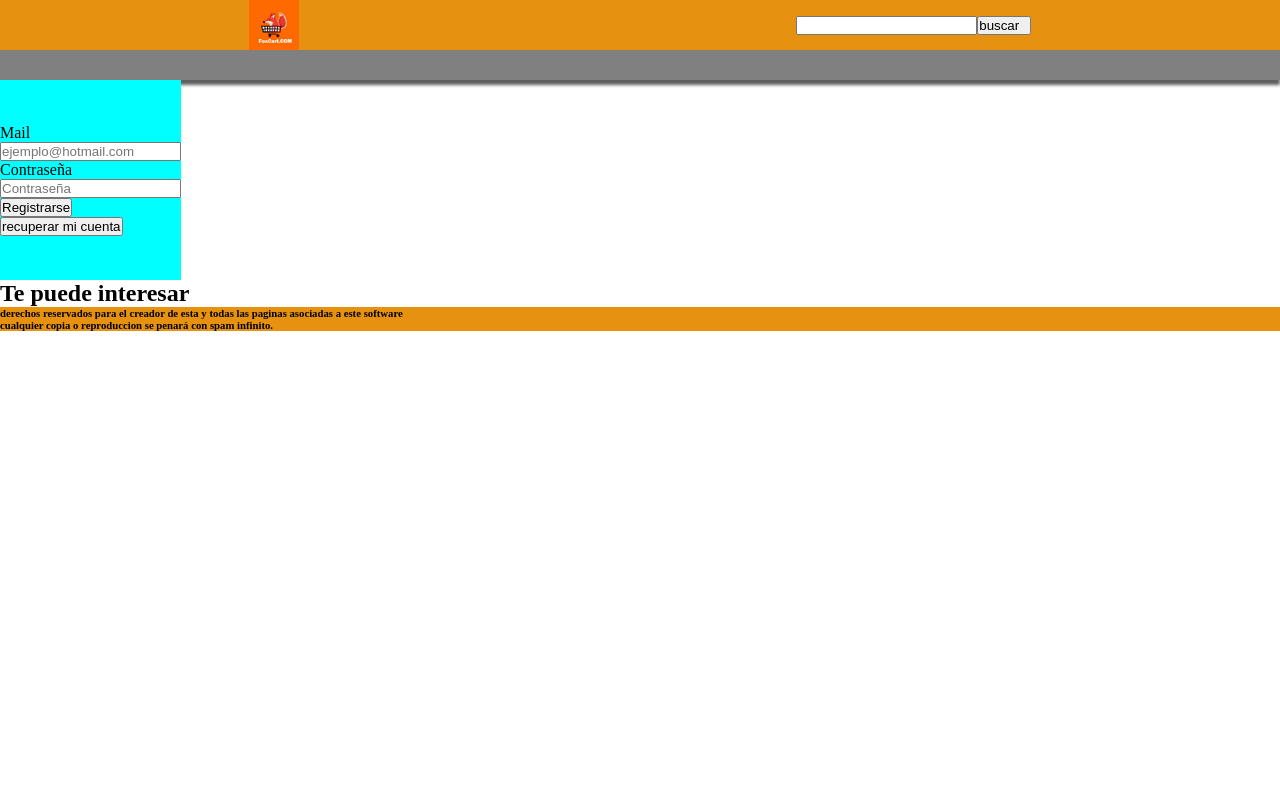
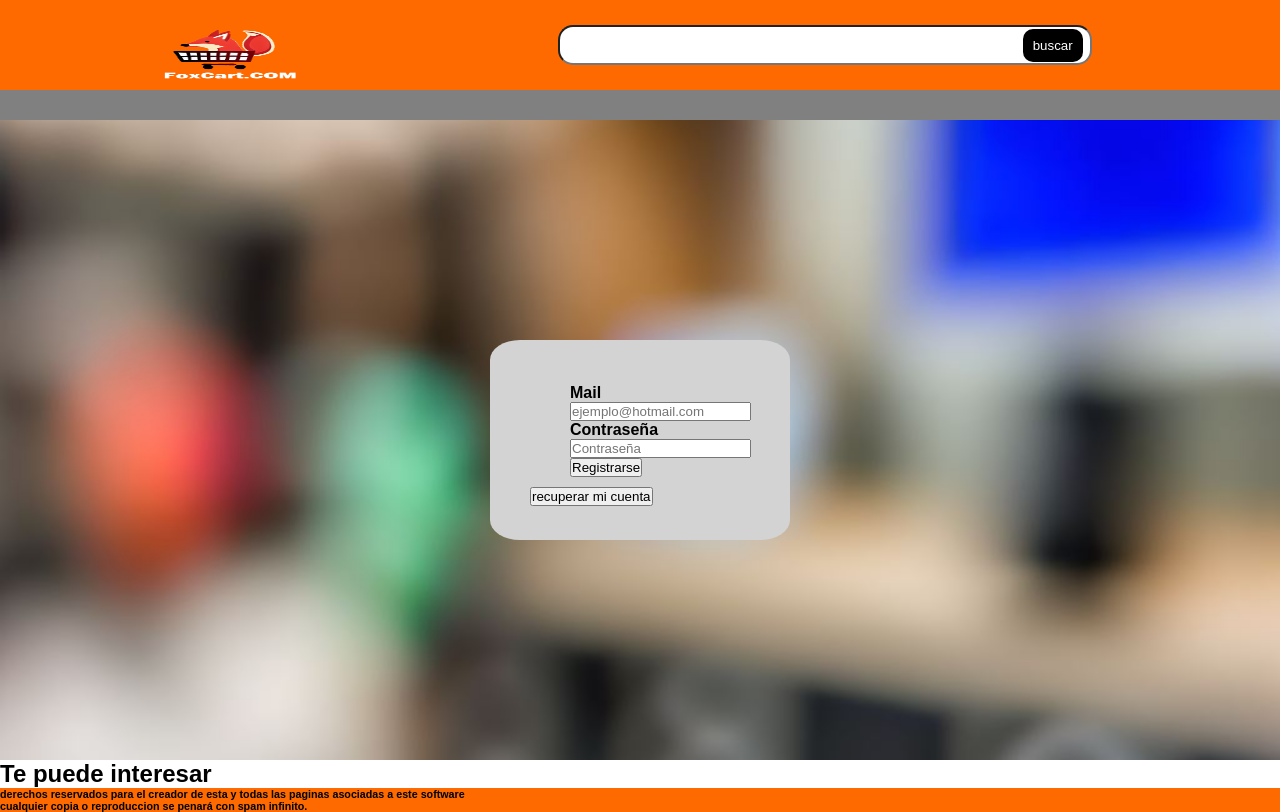
Before and after one commit to facundoR2/codigo, a plain HTML site: page paglogin/pagregistro/indexregistro.html in a window 1280 px wide. Drawn offline with Linux system fonts and the light colour scheme.

Commit message:
se arreglo el logo y la apariencia del formulario ademas se agrego la seccion nuevo

```diff
--- a/paglogin/pagregistro/neutroregistro.css
+++ b/paglogin/pagregistro/neutroregistro.css
@@ -1,32 +1,69 @@
+@font-face{
+    font-family: 'Oswald', sans-serif;
+    src: url(../../Fonts/Oswald-Bold.ttf)format(TrueType);
+    font-weight: 600;
+}
+body{
+    font-family:'Oswald', sans-serif;
+    font-weight: 600;
+}
 *{
     margin: 0px;
     padding: 0px;
     box-sizing: border-box;
 }
+/* //////seccion cabecera ///////// */
+#Logo-tienda{
+    width: 200px;
+    height: 80px;
+    image-rendering: auto;
+    background-image: url(../../imagenes/LOGO.jpg);
+    background-attachment: local;
+}
 #cabecera{
     display: flex;
     width: auto;
     justify-content: space-around;
-    padding: 0px;
+    padding: 10px;
     margin: 0;
-    height: 50px;
-    background-color:rgb(230, 145, 16);
+    height: 90px;
+    background-color:rgb(254, 106, 0,1);
 }
 #cabecera #buscador{
     justify-content: center;
+    width: 600px;
 }
-#cabecera #BotonBuscar{
+#Barrabusqueda{
+    width: 40em;
+    height: 3em;
+    border-radius: 15px;
+    z-index: 1;
+
+}
+#BotonBuscar{
     align-items: center;
-    padding-right:10px ;
-}
-#cabecera #Login{
-    justify-content: right;
-    padding-right:50px;
+    z-index:2;
+    padding: 9px 10px;
+    position: relative;
+    right: 69px;
+    background-color: black;
+    color: white;
+    border: none;
+    border-radius: 10px;
 }
 #buscador{
     display: flex;
     align-items: center;
 }
+#Login{
+    display: flex;
+    flex-wrap: nowrap;
+    width: 20%;
+    padding-left: 3px;
+    align-items:center;
+    align-content: center;
+}
+
 
 #vistamenu{
     display: flex;
@@ -38,27 +75,59 @@
     padding-right: 30px;
     box-shadow: 0px 5px 3px rgb(95, 95, 95);
 }
-#centro{
-    background-image: url(../../extras/tiendadifuminada.jpeg);
+/* ////////// primera seccion de la pagina ////////// */
+#centro1{
+    background-image: url(../../imagenes/tiendadifuminada.jpg);
     background-repeat: no-repeat;
     background-position: center;
+    background-size: cover;
     display:flex;
     align-items: center;
     justify-content: center;
-    height: 300px;
+    height: 40em;
     width:auto;
 }
 #contenedorLogin{
     display: flex;
     justify-content: center;
     align-items: center;
-    background-color: aqua;
+    background-color:lightgray;
     width: fit-content;
     height: 200px;
+    border-radius: 10%;
 }
+#contenedorLogin ul{
+    padding: 10px 40px;
+    list-style: none;
+    width: 300px;
+}
+
+#formulariologin ul{
+    list-style: none;
+
+}
+/* ///////// segunda seccion de la pagina registro /////////*/
 #piedepagina{
     display: flexbox;
-    background-color:rgb(230, 145, 16);
+    background-color:rgb(254, 106, 0,1);
 
 
 }
+/*                            _
+                          .' `'.__
+                         /      \ `'"-,
+        .-''''--...__..-/ .     |      \
+      .'               ; :'     '.  a   |
+     /                 | :.       \     =\
+    ;                   \':.      /  ,-.__;.-;`
+   /|     .              '--._   /-.7`._..-;`
+  ; |       '                |`-'      \  =|
+  |/\        .   -' /     /  ;         |  =/
+  (( ;.       ,_  .:|     | /     /\   | =|
+   ) / `\     | `""`;     / |    | /   / =/
+     | ::|    |      \    \ \    \ `--' =/
+    /  '/\    /       )    |/     `-...-`
+   /    | |  `\    /-'    /;
+   \  ,,/ |    \   D    .'  \
+jgs `""`   \  nnh  D_.-'L__nnh
+            `"""` */
```
